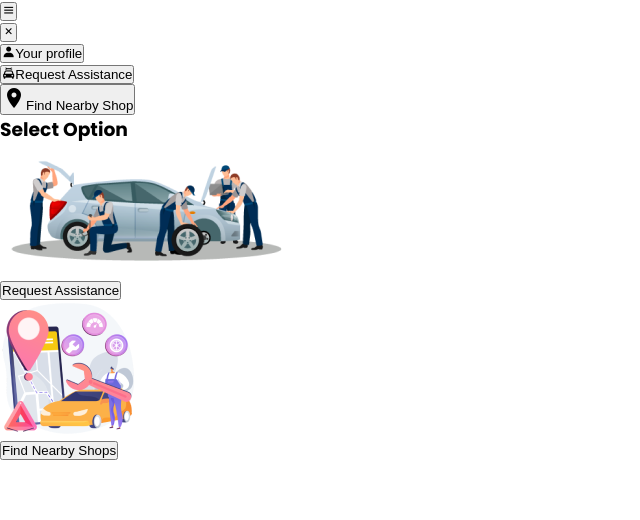
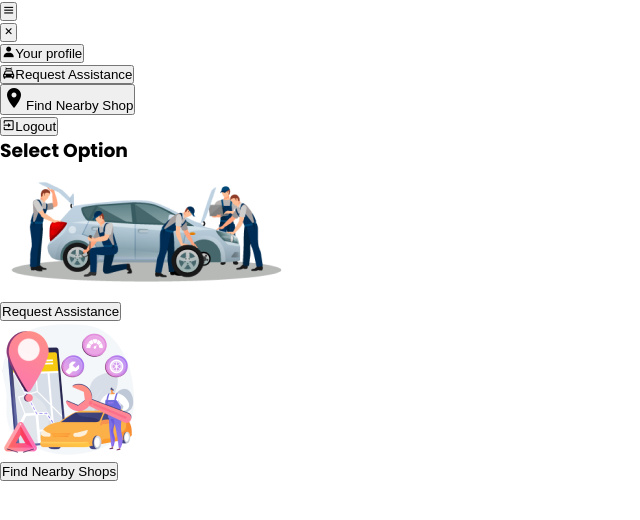
Before and after one commit to AGbaby09/fitter-web-application, a React (Create React App) app: page /user in a window 1280 px wide. Shown: the top 520 px of the page, without its empty margins (0-640 px from the left). Built offline with nearby package versions, Linux system fonts and the light colour scheme; a web font is replaced by a local one.

Commit message:
logout button added

```diff
--- a/src/components/Navbar/Navbar.jsx
+++ b/src/components/Navbar/Navbar.jsx
@@ -19,6 +19,10 @@ const Navbar = () => {
     }
     const location = () => {
         navigate("/user/location");
+        setIsOpen(false);
+    }
+    const logout = () => {
+        navigate("/login");
         setIsOpen(false);
     }
 
@@ -43,6 +47,9 @@ const Navbar = () => {
                     <div className="link">
                         <button onClick={location}><i className='large material-icons' >location_on</i>Find Nearby Shop</button>
                     </div>
+                    <div className="link">
+                        <button onClick={logout}><i className='bx bx-exit' ></i>Logout</button>
+                    </div>
                 </div>
             </div>
         </header>
```
